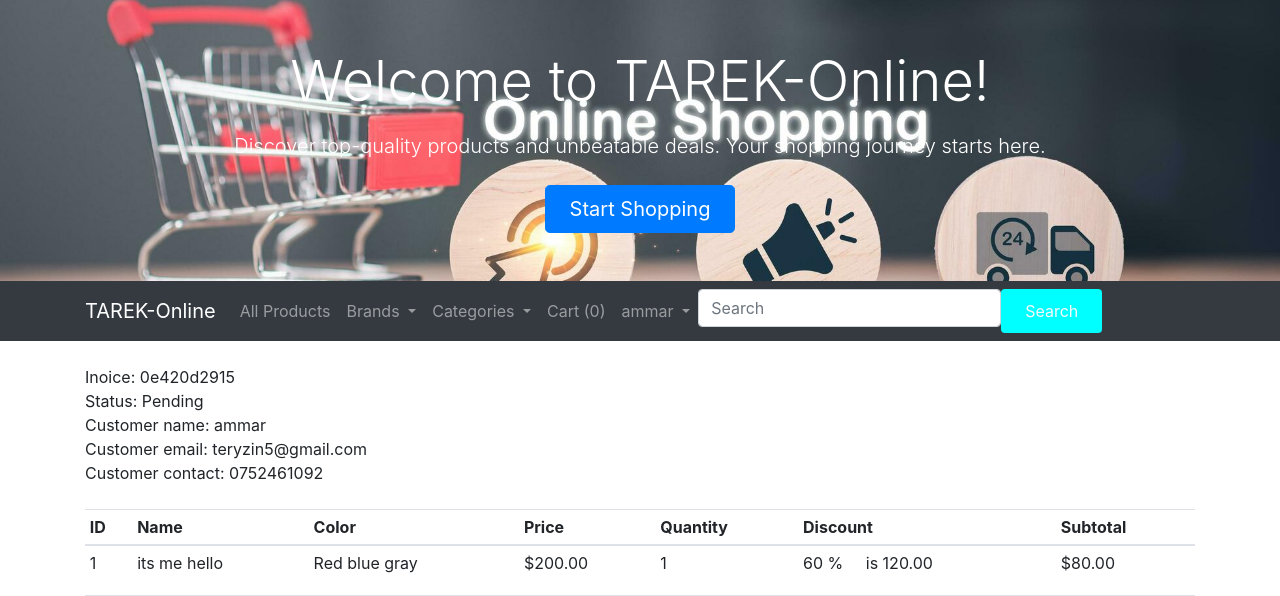
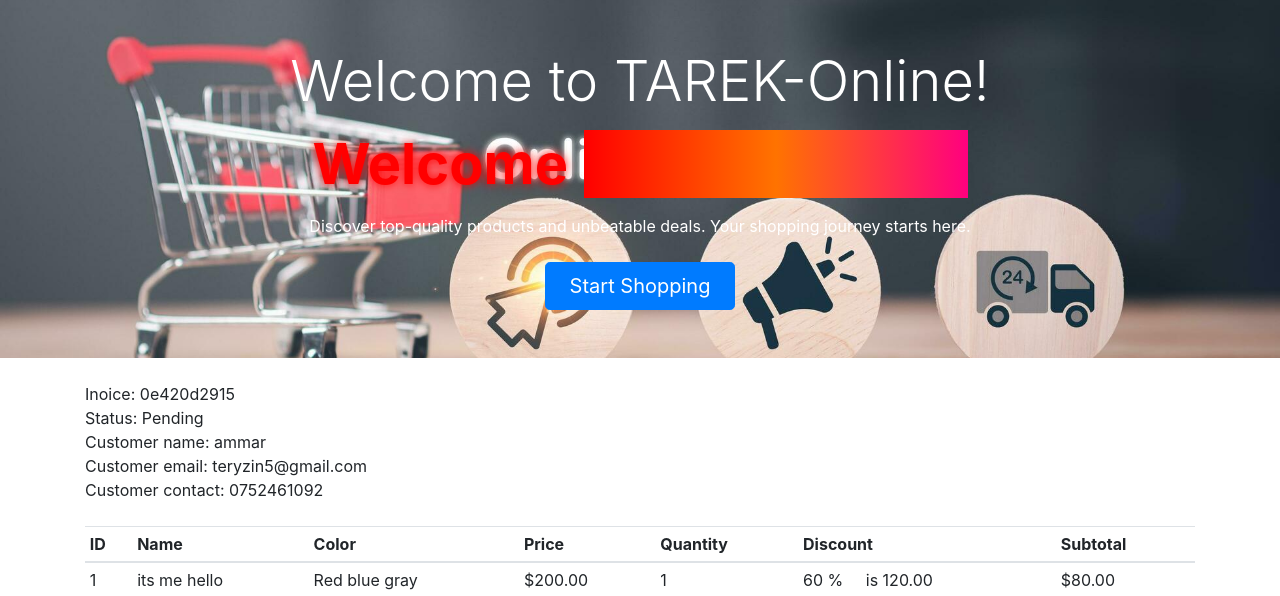
Before and after one commit to TarekzainAldin/Tarek-online, a Flask app: page /orders/0e420d2915 in a window 1280 px wide. Shown: the part 60-656 px from the top of the page. Run offline with Flask 2, Linux system fonts and the light colour scheme; a user stored in the database is signed in; data comes from the database, SQL or seed files in the repository; parts of the project's set-up code (start-up, migrations or seed data) failed here and were passed over; some libraries are stand-ins or nearby versions.

Commit message:
editing insaid the section hero the text h1

```diff
--- a/shop/templates/customer/login.html
+++ b/shop/templates/customer/login.html
@@ -1,6 +1,6 @@
 {% extends "layout.html" %}
 {% block content %}
-{%include  'navbar.html'%}
+
 
 <div class="container d-flex justify-content-center align-items-center" style="min-height: 100vh;">
     <div class="col-md-8 col-lg-6" style="width: 70%;">
--- a/shop/templates/customer/order.html
+++ b/shop/templates/customer/order.html
@@ -1,6 +1,6 @@
 {% extends 'layout.html' %}
 {% block content %}
-{% include 'navbar.html' %}
+
 <div class="container mt-4">
     {% include '_messages.html' %}
     <div class="row">
--- a/shop/templates/customer/register.html
+++ b/shop/templates/customer/register.html
@@ -1,6 +1,5 @@
 {% extends "layout.html" %}
 {% block content %}
-{% include 'navbar.html' %}
 {% from "_formhelpers.html" import render_field %}
 
 <div class="container d-flex justify-content-center align-items-center" style="min-height: 100vh;">
--- a/shop/templates/layout.html
+++ b/shop/templates/layout.html
@@ -82,7 +82,11 @@
           <div class="row">
               <div class="col-12">
                   <h1 class="display-4 fw-bold mb-3">Welcome to TAREK-Online!</h1>
-                  <p class="lead mb-4">Discover top-quality products and unbeatable deals. Your shopping journey starts here.</p>
+                  <h1 class="display-4 fw-bold mb-3">
+                    <span style="color: red; font-weight: bold; text-shadow: 0 0 10px red;">Welcome</span>
+                    <span style="font-weight: bold; font-style: italic; background: linear-gradient(90deg, #ff0000, #ff7300, #ff007f);  color: transparent;">TAREK-Online</span>
+                  </h1>
+                  <p class="text-colore red mb-4">Discover top-quality products and unbeatable deals. Your shopping journey starts here.</p>
                   <a href="{{ url_for('customerLogin') }}" class="btn btn-primary btn-lg px-4 py-2">Start Shopping</a>
               </div>
           </div>
```
Also changed, not shown: shop/static/css/styles.css (line endings or trailing spaces).
